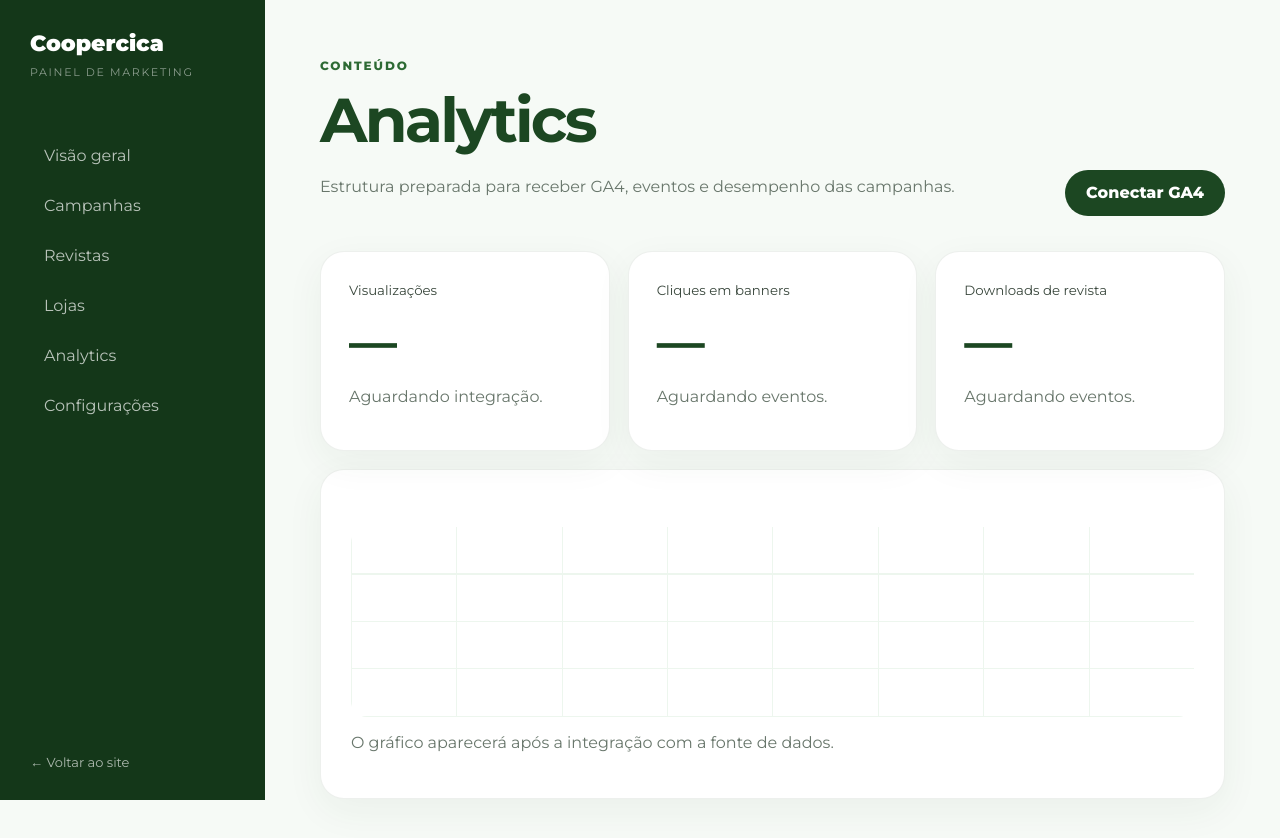
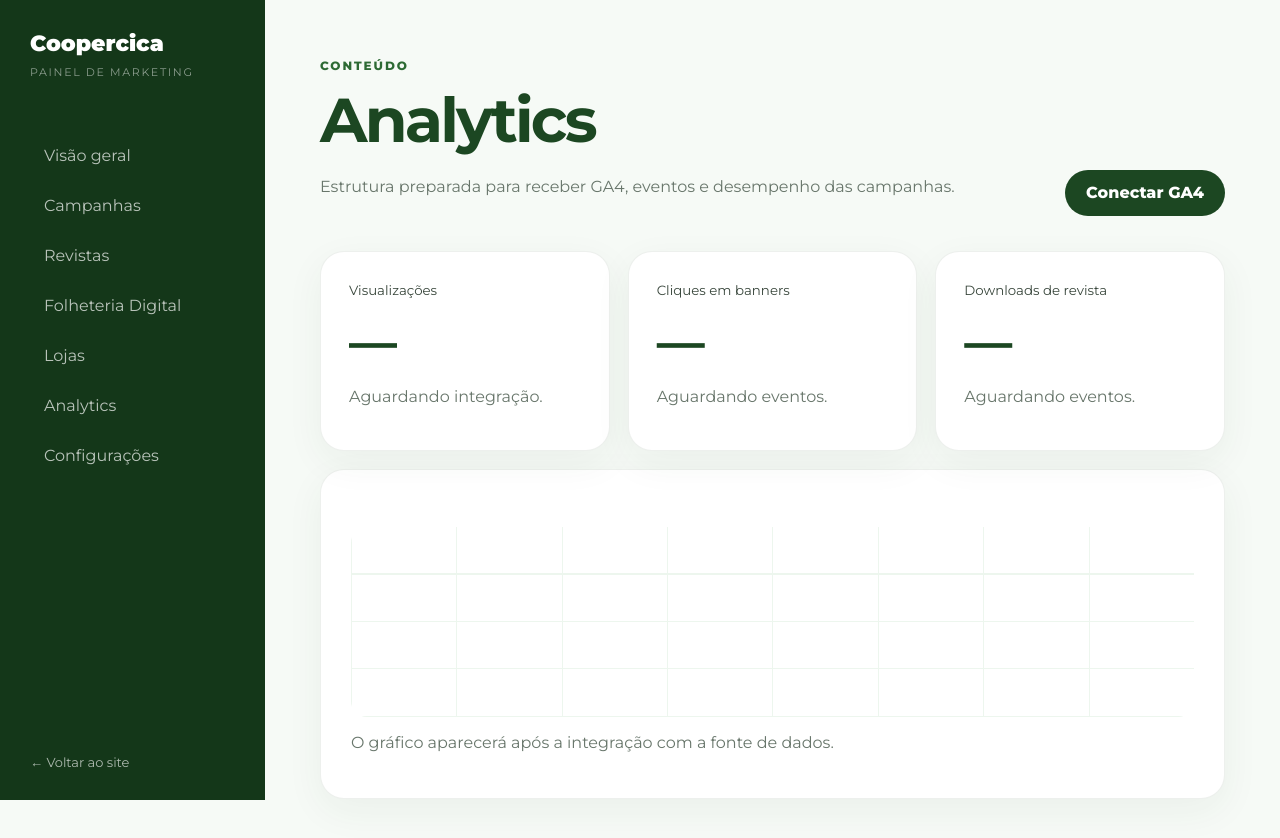
Before and after one commit to mchrystret-prog/coopercica-platform, a Next.js app: page /admin/analytics in a window 1280 px wide. Shown: the top 838 px of the page. Built offline with nearby package versions, Linux system fonts and the light colour scheme.

Commit message:
feat: integra folheteria e refina jornadas

```diff
--- a/components/admin/AdminShell.tsx
+++ b/components/admin/AdminShell.tsx
@@ -5,6 +5,7 @@ const items = [
   ["/admin", "Visão geral"],
   ["/admin/campanhas", "Campanhas"],
   ["/admin/revistas", "Revistas"],
+  ["/admin/folheteria", "Folheteria Digital"],
   ["/admin/lojas", "Lojas"],
   ["/admin/analytics", "Analytics"],
   ["/admin/configuracoes", "Configurações"],
```
